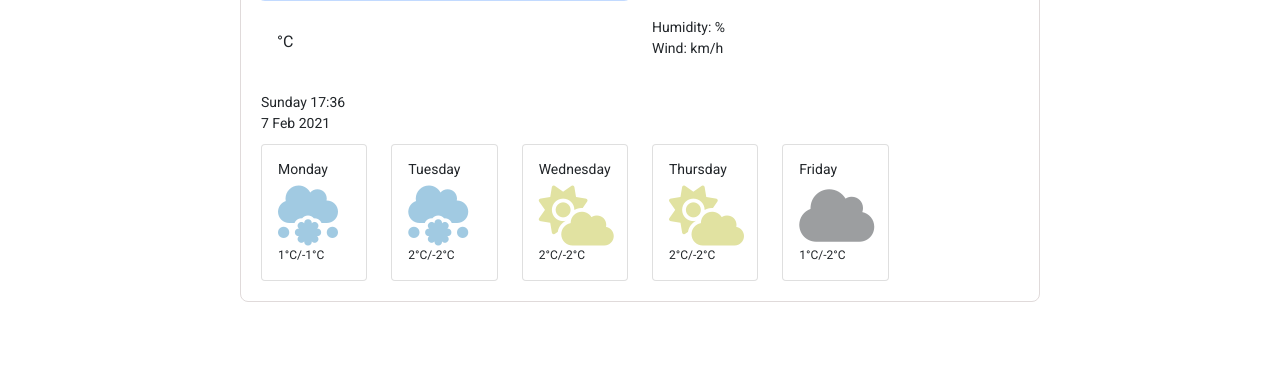
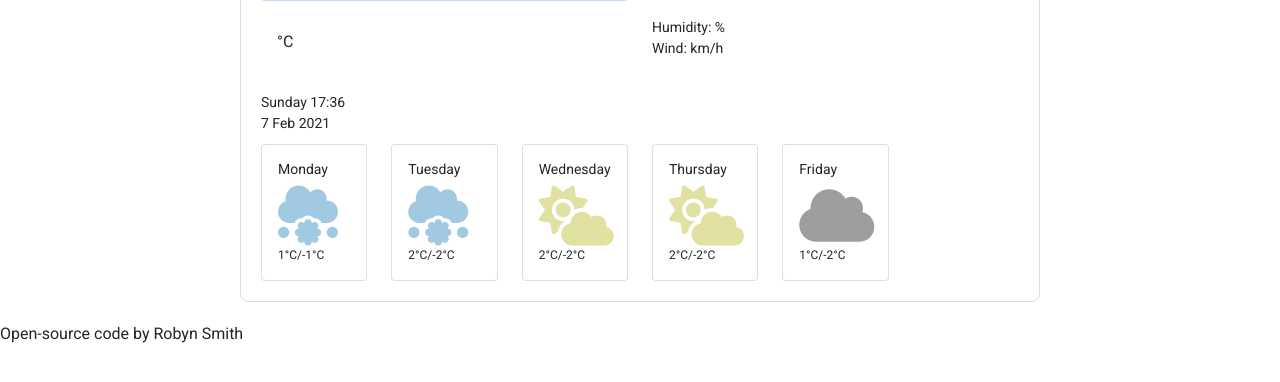
Before and after one commit to Robsness23/final-project, a plain HTML site: page index.html in a window 1280 px wide. Shown: the part 138-520 px from the top of the page. Drawn offline with nearby package versions, Linux system fonts and the light colour scheme; no server answers.

Commit message:
Added paragraph for Open-source link

```diff
--- a/index.html
+++ b/index.html
@@ -117,7 +117,7 @@
 
     <script src="src/index.js"></script>
 
-    </script>
+    <p>Open-source code by Robyn Smith</p>
 
 
 </body>
```
